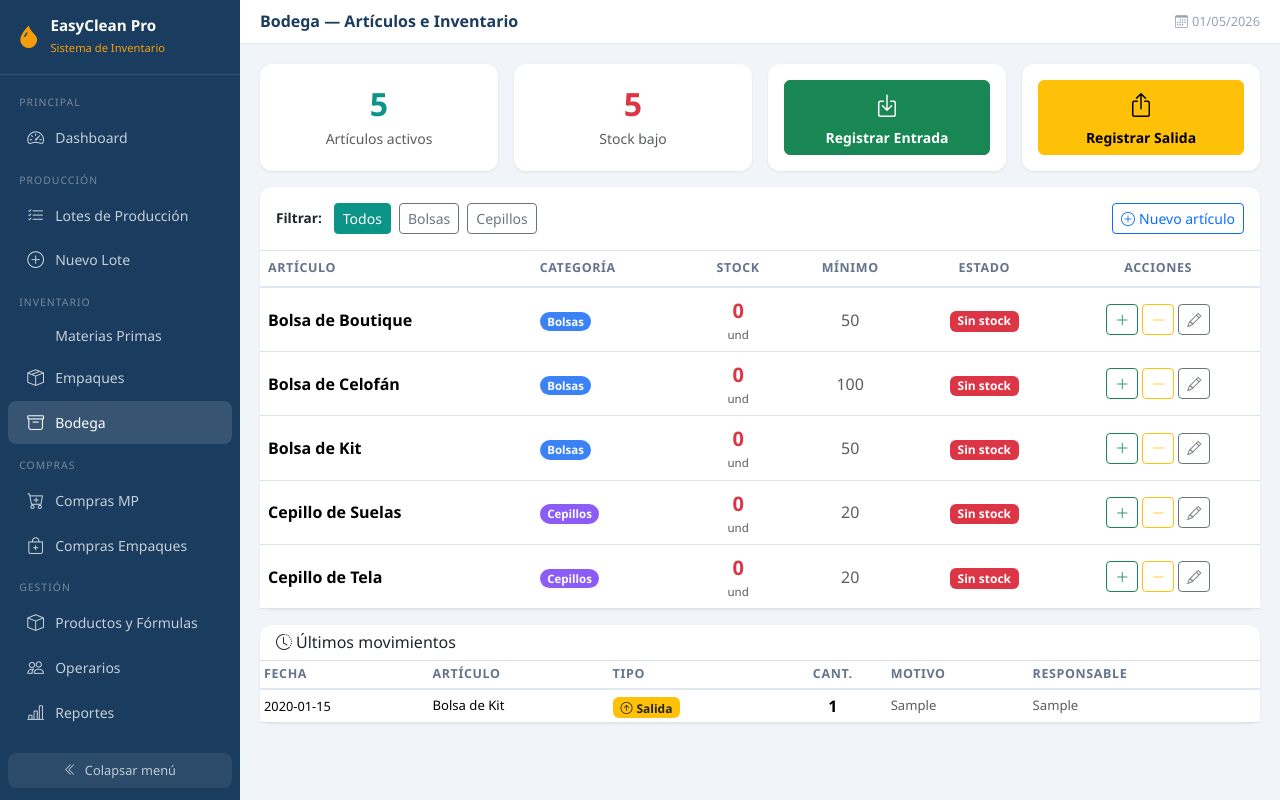
After one commit to portajorge04-hash/easyclean-inventario, a Flask app: page /bodega in a window 1280 px wide. The commit adds this page. Run offline with Flask 3, Linux system fonts and the light colour scheme; data comes from the database, SQL or seed files in the repository; tables that the repository leaves empty hold one stand-in row (values such as "Sample post"); some libraries are stand-ins or nearby versions.

Commit message:
feat: seccion Bodega con articulos, entradas, salidas e historial

```diff
--- a/app.py
+++ b/app.py
@@ -587,6 +587,121 @@ def editar_producto(prod_id):
     db.close()
     return redirect(url_for('productos_lista'))
 
+# ─── Bodega ───────────────────────────────────────────────────────────────────
+
+CATEGORIAS_BODEGA = ['Bolsas', 'Cepillos', 'Kits', 'Accesorios', 'General']
+
+@app.route('/bodega')
+def bodega():
+    db = get_db()
+    cat = request.args.get('categoria', '')
+    q = "SELECT * FROM articulos_bodega WHERE activo=1"
+    params = []
+    if cat:
+        q += " AND categoria=?"; params.append(cat)
+    q += " ORDER BY categoria, nombre"
+    articulos = db.execute(q, params).fetchall()
+
+    alertas = db.execute(
+        "SELECT COUNT(*) as n FROM articulos_bodega WHERE stock_actual <= stock_minimo AND activo=1"
+    ).fetchone()['n']
+
+    movimientos = db.execute("""
+        SELECT m.*, a.nombre as articulo_nombre
+        FROM movimientos_bodega m
+        JOIN articulos_bodega a ON a.id = m.articulo_id
+        ORDER BY m.id DESC LIMIT 30
+    """).fetchall()
+
+    categorias = db.execute(
+        "SELECT DISTINCT categoria FROM articulos_bodega WHERE activo=1 ORDER BY categoria"
+    ).fetchall()
+
+    hoy = date.today().isoformat()
+    db.close()
+    return render_template('bodega.html', articulos=articulos, movimientos=movimientos,
+                           alertas=alertas, categorias=categorias,
+                           categorias_lista=CATEGORIAS_BODEGA,
+                           cat_filtro=cat, hoy=hoy)
+
+@app.route('/bodega/articulo/nuevo', methods=['POST'])
+def bodega_articulo_nuevo():
+    db = get_db()
+    db.execute("""
+        INSERT INTO articulos_bodega (nombre, categoria, unidad, stock_actual, stock_minimo, descripcion)
+        VALUES (?,?,?,?,?,?)
+    """, (
+        request.form['nombre'],
+        request.form.get('categoria', 'General'),
+        request.form.get('unidad', 'und'),
+        int(request.form.get('stock_actual', 0)),
+        int(request.form.get('stock_minimo', 10)),
+        request.form.get('descripcion', '')
+    ))
+    db.commit()
+    flash(f'Artículo "{request.form["nombre"]}" agregado a bodega.', 'success')
+    db.close()
+    return redirect(url_for('bodega'))
+
+@app.route('/bodega/entrada', methods=['POST'])
+def bodega_entrada():
+    db = get_db()
+    art_id  = int(request.form['articulo_id'])
+    cantidad = int(request.form['cantidad'])
+    db.execute("""
+        INSERT INTO movimientos_bodega
+        (articulo_id, tipo, cantidad, fecha, motivo, referencia, responsable, observaciones)
+        VALUES (?,?,?,?,?,?,?,?)
+    """, (art_id, 'Entrada', cantidad,
+          request.form['fecha'],
+          request.form.get('motivo', 'Compra'),
+          request.form.get('referencia', ''),
+          request.form.get('responsable', ''),
+          request.form.get('observaciones', '')))
+    db.execute("UPDATE articulos_bodega SET stock_actual = stock_actual + ? WHERE id=?", (cantidad, art_id))
+    db.commit()
+    art = db.execute("SELECT nombre FROM articulos_bodega WHERE id=?", (art_id,)).fetchone()
+    flash(f'Entrada registrada: +{cantidad} {art["nombre"]}.', 'success')
+    db.close()
+    return redirect(url_for('bodega'))
+
+@app.route('/bodega/salida', methods=['POST'])
+def bodega_salida():
+    db = get_db()
+    art_id  = int(request.form['articulo_id'])
+    cantidad = int(request.form['cantidad'])
+    art = db.execute("SELECT nombre, stock_actual FROM articulos_bodega WHERE id=?", (art_id,)).fetchone()
+    if cantidad > art['stock_actual']:
+        flash(f'Stock insuficiente. Solo hay {art["stock_actual"]} unidades de {art["nombre"]}.', 'danger')
+        db.close()
+        return redirect(url_for('bodega'))
+    db.execute("""
+        INSERT INTO movimientos_bodega
+        (articulo_id, tipo, cantidad, fecha, motivo, referencia, responsable, observaciones)
+        VALUES (?,?,?,?,?,?,?,?)
+    """, (art_id, 'Salida', cantidad,
+          request.form['fecha'],
+          request.form.get('motivo', 'Uso'),
+          request.form.get('referencia', ''),
+          request.form.get('responsable', ''),
+          request.form.get('observaciones', '')))
+    db.execute("UPDATE articulos_bodega SET stock_actual = stock_actual - ? WHERE id=?", (cantidad, art_id))
+    db.commit()
+    flash(f'Salida registrada: -{cantidad} {art["nombre"]}.', 'success')
+    db.close()
+    return redirect(url_for('bodega'))
+
+@app.route('/bodega/ajuste', methods=['POST'])
+def bodega_ajuste():
+    db = get_db()
+    art_id = int(request.form['articulo_id'])
+    nuevo  = int(request.form['nuevo_stock'])
+    db.execute("UPDATE articulos_bodega SET stock_actual=? WHERE id=?", (nuevo, art_id))
+    db.commit()
+    flash('Stock ajustado correctamente.', 'info')
+    db.close()
+    return redirect(url_for('bodega'))
+
 # ─── Startup ──────────────────────────────────────────────────────────────────
 # Inicializar DB al arrancar (necesario para Gunicorn en Railway)
 try:
--- a/templates/base.html
+++ b/templates/base.html
@@ -235,6 +235,9 @@
     <a href="/inventario/empaques" class="nav-link-item {% if '/inventario/empaques' in request.path %}active{% endif %}">
       <i class="bi bi-box-seam"></i><span class="link-text">Empaques</span>
     </a>
+    <a href="/bodega" class="nav-link-item {% if '/bodega' in request.path %}active{% endif %}">
+      <i class="bi bi-archive"></i><span class="link-text">Bodega</span>
+    </a>
 
     <div class="nav-section">Compras</div>
     <a href="/compras/mp" class="nav-link-item {% if '/compras/mp' in request.path %}active{% endif %}">
--- /dev/null
+++ b/templates/bodega.html
@@ -0,0 +1,415 @@
+{% extends 'base.html' %}
+{% block title %}Bodega{% endblock %}
+{% block page_title %}Bodega — Artículos e Inventario{% endblock %}
+
+{% block content %}
+
+<!-- ══ RESUMEN TOP ══════════════════════════════════════════ -->
+<div class="row g-3 mb-3">
+  <div class="col-6 col-md-3">
+    <div class="card text-center h-100">
+      <div class="card-body py-3">
+        <div class="fs-2 fw-bold" style="color:var(--ec-teal)">{{ articulos|length }}</div>
+        <div class="text-muted small">Artículos activos</div>
+      </div>
+    </div>
+  </div>
+  <div class="col-6 col-md-3">
+    <div class="card text-center h-100">
+      <div class="card-body py-3">
+        <div class="fs-2 fw-bold text-{{ 'danger' if alertas > 0 else 'success' }}">{{ alertas }}</div>
+        <div class="text-muted small">Stock bajo</div>
+      </div>
+    </div>
+  </div>
+  <div class="col-6 col-md-3">
+    <div class="card text-center h-100">
+      <div class="card-body py-3">
+        <button class="btn btn-success w-100 h-100 d-flex flex-column align-items-center justify-content-center gap-1"
+                data-bs-toggle="modal" data-bs-target="#modalEntrada">
+          <i class="bi bi-box-arrow-in-down fs-4"></i>
+          <span class="small fw-semibold">Registrar Entrada</span>
+        </button>
+      </div>
+    </div>
+  </div>
+  <div class="col-6 col-md-3">
+    <div class="card text-center h-100">
+      <div class="card-body py-3">
+        <button class="btn btn-warning w-100 h-100 d-flex flex-column align-items-center justify-content-center gap-1"
+                data-bs-toggle="modal" data-bs-target="#modalSalida">
+          <i class="bi bi-box-arrow-up fs-4"></i>
+          <span class="small fw-semibold">Registrar Salida</span>
+        </button>
+      </div>
+    </div>
+  </div>
+</div>
+
+<!-- ══ STOCK ACTUAL ════════════════════════════════════════ -->
+<div class="card mb-3">
+  <div class="card-body p-0">
+
+    <!-- Filtros + botón nuevo -->
+    <div class="d-flex flex-wrap gap-2 align-items-center p-3 border-bottom">
+      <span class="fw-semibold me-1" style="font-size:.85rem">Filtrar:</span>
+      <a href="/bodega" class="btn btn-sm {{ 'btn-primary' if not cat_filtro else 'btn-outline-secondary' }}">Todos</a>
+      {% for cat in categorias %}
+      <a href="/bodega?categoria={{ cat['categoria'] }}"
+         class="btn btn-sm {{ 'btn-primary' if cat_filtro==cat['categoria'] else 'btn-outline-secondary' }}">
+        {{ cat['categoria'] }}
+      </a>
+      {% endfor %}
+      <div class="ms-auto">
+        <button class="btn btn-sm btn-outline-primary" data-bs-toggle="modal" data-bs-target="#modalNuevo">
+          <i class="bi bi-plus-circle me-1"></i>Nuevo artículo
+        </button>
+      </div>
+    </div>
+
+    <!-- Tabla -->
+    <div class="table-responsive">
+      <table class="table table-hover mb-0">
+        <thead>
+          <tr>
+            <th>Artículo</th>
+            <th>Categoría</th>
+            <th class="text-center">Stock</th>
+            <th class="text-center">Mínimo</th>
+            <th class="text-center">Estado</th>
+            <th class="text-center">Acciones</th>
+          </tr>
+        </thead>
+        <tbody>
+          {% for art in articulos %}
+          <tr class="{{ 'stock-bajo' if art['stock_actual'] <= art['stock_minimo'] else '' }}">
+            <td>
+              <strong>{{ art['nombre'] }}</strong>
+              {% if art['descripcion'] %}
+              <small class="text-muted d-block">{{ art['descripcion'] }}</small>
+              {% endif %}
+            </td>
+            <td>
+              <span class="badge rounded-pill"
+                style="background:{{ {'Bolsas':'#3b82f6','Cepillos':'#8b5cf6','Kits':'#f59e0b','Accesorios':'#10b981','General':'#94a3b8'}[art['categoria']] or '#94a3b8' }};color:#fff;font-size:.72rem">
+                {{ art['categoria'] }}
+              </span>
+            </td>
+            <td class="text-center">
+              <span class="fw-bold fs-5 {{ 'text-danger' if art['stock_actual'] <= art['stock_minimo'] else 'text-dark' }}">
+                {{ art['stock_actual'] }}
+              </span>
+              <small class="text-muted d-block" style="font-size:.72rem">{{ art['unidad'] }}</small>
+            </td>
+            <td class="text-center text-muted">{{ art['stock_minimo'] }}</td>
+            <td class="text-center">
+              {% if art['stock_actual'] <= 0 %}
+                <span class="badge bg-danger">Sin stock</span>
+              {% elif art['stock_actual'] <= art['stock_minimo'] %}
+                <span class="badge bg-warning text-dark">Stock bajo</span>
+              {% else %}
+                <span class="badge bg-success">OK</span>
+              {% endif %}
+            </td>
+            <td class="text-center">
+              <div class="d-flex gap-1 justify-content-center">
+                <button class="btn btn-sm btn-outline-success" title="Entrada rápida"
+                        onclick="setMovimiento('entrada', {{ art['id'] }}, '{{ art['nombre'] }}')">
+                  <i class="bi bi-plus-lg"></i>
+                </button>
+                <button class="btn btn-sm btn-outline-warning" title="Salida rápida"
+                        onclick="setMovimiento('salida', {{ art['id'] }}, '{{ art['nombre'] }}')">
+                  <i class="bi bi-dash-lg"></i>
+                </button>
+                <button class="btn btn-sm btn-outline-secondary" title="Ajustar stock"
+                        onclick="abrirAjuste({{ art['id'] }}, '{{ art['nombre'] }}', {{ art['stock_actual'] }})">
+                  <i class="bi bi-pencil"></i>
+                </button>
+              </div>
+            </td>
+          </tr>
+          {% else %}
+          <tr>
+            <td colspan="6" class="text-center py-5 text-muted">
+              <i class="bi bi-inbox fs-3 d-block mb-2"></i>
+              No hay artículos. <button class="btn btn-link p-0" data-bs-toggle="modal" data-bs-target="#modalNuevo">Agregar el primero</button>
+            </td>
+          </tr>
+          {% endfor %}
+        </tbody>
+      </table>
+    </div>
+  </div>
+</div>
+
+<!-- ══ HISTORIAL DE MOVIMIENTOS ════════════════════════════ -->
+<div class="card">
+  <div class="card-body p-0">
+    <div class="px-3 py-2 border-bottom d-flex align-items-center justify-content-between">
+      <h6 class="mb-0"><i class="bi bi-clock-history me-1"></i>Últimos movimientos</h6>
+    </div>
+    <div class="table-responsive">
+      <table class="table table-sm table-hover mb-0">
+        <thead>
+          <tr><th>Fecha</th><th>Artículo</th><th>Tipo</th><th class="text-center">Cant.</th><th>Motivo</th><th>Responsable</th></tr>
+        </thead>
+        <tbody>
+          {% for m in movimientos %}
+          <tr>
+            <td style="font-size:.8rem;white-space:nowrap">{{ m['fecha'] }}</td>
+            <td style="font-size:.82rem">{{ m['articulo_nombre'] }}</td>
+            <td>
+              {% if m['tipo'] == 'Entrada' %}
+                <span class="badge bg-success"><i class="bi bi-arrow-down-circle me-1"></i>Entrada</span>
+              {% else %}
+                <span class="badge bg-warning text-dark"><i class="bi bi-arrow-up-circle me-1"></i>Salida</span>
+              {% endif %}
+            </td>
+            <td class="text-center fw-bold">{{ m['cantidad'] }}</td>
+            <td style="font-size:.82rem" class="text-muted">{{ m['motivo'] or '—' }}</td>
+            <td style="font-size:.82rem" class="text-muted">{{ m['responsable'] or '—' }}</td>
+          </tr>
+          {% else %}
+          <tr><td colspan="6" class="text-center py-3 text-muted">Sin movimientos registrados aún</td></tr>
+          {% endfor %}
+        </tbody>
+      </table>
+    </div>
+  </div>
+</div>
+
+
+<!-- ══ MODALES ══════════════════════════════════════════════ -->
+
+<!-- Modal Entrada -->
+<div class="modal fade" id="modalEntrada" tabindex="-1">
+  <div class="modal-dialog modal-dialog-centered">
+    <div class="modal-content">
+      <form method="POST" action="/bodega/entrada">
+        <div class="modal-header" style="background:var(--ec-teal)">
+          <h6 class="modal-title text-white"><i class="bi bi-box-arrow-in-down me-1"></i>Registrar Entrada</h6>
+          <button type="button" class="btn-close btn-close-white" data-bs-dismiss="modal"></button>
+        </div>
+        <div class="modal-body">
+          <div class="mb-3">
+            <label class="form-label fw-semibold">Artículo <span class="text-danger">*</span></label>
+            <select name="articulo_id" id="entradaArticulo" class="form-select" required>
+              <option value="">— Seleccionar —</option>
+              {% for art in articulos %}
+              <option value="{{ art['id'] }}">{{ art['nombre'] }} (stock: {{ art['stock_actual'] }})</option>
+              {% endfor %}
+            </select>
+          </div>
+          <div class="row g-2 mb-3">
+            <div class="col-6">
+              <label class="form-label fw-semibold">Cantidad <span class="text-danger">*</span></label>
+              <input type="number" name="cantidad" class="form-control" min="1" required placeholder="Ej: 50">
+            </div>
+            <div class="col-6">
+              <label class="form-label fw-semibold">Fecha <span class="text-danger">*</span></label>
+              <input type="date" name="fecha" class="form-control" value="{{ hoy }}" required>
+            </div>
+          </div>
+          <div class="mb-2">
+            <label class="form-label fw-semibold">Motivo</label>
+            <select name="motivo" class="form-select">
+              <option>Compra</option>
+              <option>Devolución</option>
+              <option>Ajuste de inventario</option>
+              <option>Transferencia</option>
+              <option>Otro</option>
+            </select>
+          </div>
+          <div class="row g-2 mb-2">
+            <div class="col-6">
+              <label class="form-label fw-semibold">N° Factura / Ref.</label>
+              <input type="text" name="referencia" class="form-control" placeholder="Opcional">
+            </div>
+            <div class="col-6">
+              <label class="form-label fw-semibold">Responsable</label>
+              <input type="text" name="responsable" class="form-control" placeholder="Nombre">
+            </div>
+          </div>
+          <div class="mb-2">
+            <label class="form-label fw-semibold">Observaciones</label>
+            <textarea name="observaciones" class="form-control" rows="2"></textarea>
+          </div>
+        </div>
+        <div class="modal-footer">
+          <button type="button" class="btn btn-outline-secondary" data-bs-dismiss="modal">Cancelar</button>
+          <button type="submit" class="btn btn-success"><i class="bi bi-check-circle me-1"></i>Registrar Entrada</button>
+        </div>
+      </form>
+    </div>
+  </div>
+</div>
+
+<!-- Modal Salida -->
+<div class="modal fade" id="modalSalida" tabindex="-1">
+  <div class="modal-dialog modal-dialog-centered">
+    <div class="modal-content">
+      <form method="POST" action="/bodega/salida">
+        <div class="modal-header" style="background:var(--ec-accent)">
+          <h6 class="modal-title"><i class="bi bi-box-arrow-up me-1"></i>Registrar Salida</h6>
+          <button type="button" class="btn-close" data-bs-dismiss="modal"></button>
+        </div>
+        <div class="modal-body">
+          <div class="mb-3">
+            <label class="form-label fw-semibold">Artículo <span class="text-danger">*</span></label>
+            <select name="articulo_id" id="salidaArticulo" class="form-select" required>
+              <option value="">— Seleccionar —</option>
+              {% for art in articulos %}
+              <option value="{{ art['id'] }}">{{ art['nombre'] }} (stock: {{ art['stock_actual'] }})</option>
+              {% endfor %}
+            </select>
+          </div>
+          <div class="row g-2 mb-3">
+            <div class="col-6">
+              <label class="form-label fw-semibold">Cantidad <span class="text-danger">*</span></label>
+              <input type="number" name="cantidad" class="form-control" min="1" required placeholder="Ej: 10">
+            </div>
+            <div class="col-6">
+              <label class="form-label fw-semibold">Fecha <span class="text-danger">*</span></label>
+              <input type="date" name="fecha" class="form-control" value="{{ hoy }}" required>
+            </div>
+          </div>
+          <div class="mb-2">
+            <label class="form-label fw-semibold">Motivo</label>
+            <select name="motivo" class="form-select">
+              <option>Despacho a cliente</option>
+              <option>Uso interno</option>
+              <option>Kit de venta</option>
+              <option>Merma / Daño</option>
+              <option>Transferencia</option>
+              <option>Otro</option>
+            </select>
+          </div>
+          <div class="row g-2 mb-2">
+            <div class="col-6">
+              <label class="form-label fw-semibold">Referencia</label>
+              <input type="text" name="referencia" class="form-control" placeholder="Pedido, cliente...">
+            </div>
+            <div class="col-6">
+              <label class="form-label fw-semibold">Responsable</label>
+              <input type="text" name="responsable" class="form-control" placeholder="Nombre">
+            </div>
+          </div>
+          <div class="mb-2">
+            <label class="form-label fw-semibold">Observaciones</label>
+            <textarea name="observaciones" class="form-control" rows="2"></textarea>
+          </div>
+        </div>
+        <div class="modal-footer">
+          <button type="button" class="btn btn-outline-secondary" data-bs-dismiss="modal">Cancelar</button>
+          <button type="submit" class="btn btn-warning"><i class="bi bi-check-circle me-1"></i>Registrar Salida</button>
+        </div>
+      </form>
+    </div>
+  </div>
+</div>
+
+<!-- Modal Nuevo Artículo -->
+<div class="modal fade" id="modalNuevo" tabindex="-1">
+  <div class="modal-dialog modal-dialog-centered">
+    <div class="modal-content">
+      <form method="POST" action="/bodega/articulo/nuevo">
+        <div class="modal-header" style="background:var(--ec-blue)">
+          <h6 class="modal-title text-white"><i class="bi bi-plus-circle me-1"></i>Nuevo Artículo de Bodega</h6>
+          <button type="button" class="btn-close btn-close-white" data-bs-dismiss="modal"></button>
+        </div>
+        <div class="modal-body">
+          <div class="mb-2">
+            <label class="form-label fw-semibold">Nombre <span class="text-danger">*</span></label>
+            <input type="text" name="nombre" class="form-control" required placeholder="Ej: Bolsa de Kit Grande">
+          </div>
+          <div class="row g-2 mb-2">
+            <div class="col-6">
+              <label class="form-label fw-semibold">Categoría</label>
+              <select name="categoria" class="form-select">
+                {% for c in categorias_lista %}
+                <option>{{ c }}</option>
+                {% endfor %}
+              </select>
+            </div>
+            <div class="col-6">
+              <label class="form-label fw-semibold">Unidad</label>
+              <select name="unidad" class="form-select">
+                <option>und</option>
+                <option>paq</option>
+                <option>caja</option>
+                <option>rollo</option>
+                <option>par</option>
+              </select>
+            </div>
+          </div>
+          <div class="row g-2 mb-2">
+            <div class="col-6">
+              <label class="form-label fw-semibold">Stock inicial</label>
+              <input type="number" name="stock_actual" class="form-control" value="0" min="0">
+            </div>
+            <div class="col-6">
+              <label class="form-label fw-semibold">Stock mínimo</label>
+              <input type="number" name="stock_minimo" class="form-control" value="10" min="0">
+            </div>
+          </div>
+          <div class="mb-2">
+            <label class="form-label fw-semibold">Descripción</label>
+            <input type="text" name="descripcion" class="form-control" placeholder="Opcional">
+          </div>
+        </div>
+        <div class="modal-footer">
+          <button type="button" class="btn btn-outline-secondary" data-bs-dismiss="modal">Cancelar</button>
+          <button type="submit" class="btn btn-primary"><i class="bi bi-check-circle me-1"></i>Agregar Artículo</button>
+        </div>
+      </form>
+    </div>
+  </div>
+</div>
+
+<!-- Modal Ajuste Stock -->
+<div class="modal fade" id="modalAjuste" tabindex="-1">
+  <div class="modal-dialog modal-dialog-centered modal-sm">
+    <div class="modal-content">
+      <form method="POST" action="/bodega/ajuste">
+        <div class="modal-header">
+          <h6 class="modal-title">Ajustar Stock</h6>
+          <button type="button" class="btn-close" data-bs-dismiss="modal"></button>
+        </div>
+        <div class="modal-body">
+          <input type="hidden" name="articulo_id" id="ajusteId">
+          <p class="mb-2"><strong id="ajusteNombre"></strong></p>
+          <label class="form-label small">Nuevo stock</label>
+          <input type="number" name="nuevo_stock" id="ajusteStock" class="form-control" min="0" required>
+        </div>
+        <div class="modal-footer">
+          <button class="btn btn-primary w-100">Guardar</button>
+        </div>
+      </form>
+    </div>
+  </div>
+</div>
+
+{% endblock %}
+
+{% block scripts %}
+<script>
+// Abrir modal entrada/salida con artículo preseleccionado
+function setMovimiento(tipo, artId, artNombre) {
+  const modalId = tipo === 'entrada' ? 'modalEntrada' : 'modalSalida';
+  const selectId = tipo === 'entrada' ? 'entradaArticulo' : 'salidaArticulo';
+  const modal = new bootstrap.Modal(document.getElementById(modalId));
+  modal.show();
+  setTimeout(() => {
+    document.getElementById(selectId).value = artId;
+  }, 150);
+}
+
+// Ajuste stock
+function abrirAjuste(id, nombre, stock) {
+  document.getElementById('ajusteId').value = id;
+  document.getElementById('ajusteNombre').textContent = nombre;
+  document.getElementById('ajusteStock').value = stock;
+  new bootstrap.Modal(document.getElementById('modalAjuste')).show();
+}
+</script>
+{% endblock %}
```
Also changed, not shown: database.py (+59 -0 lines).
